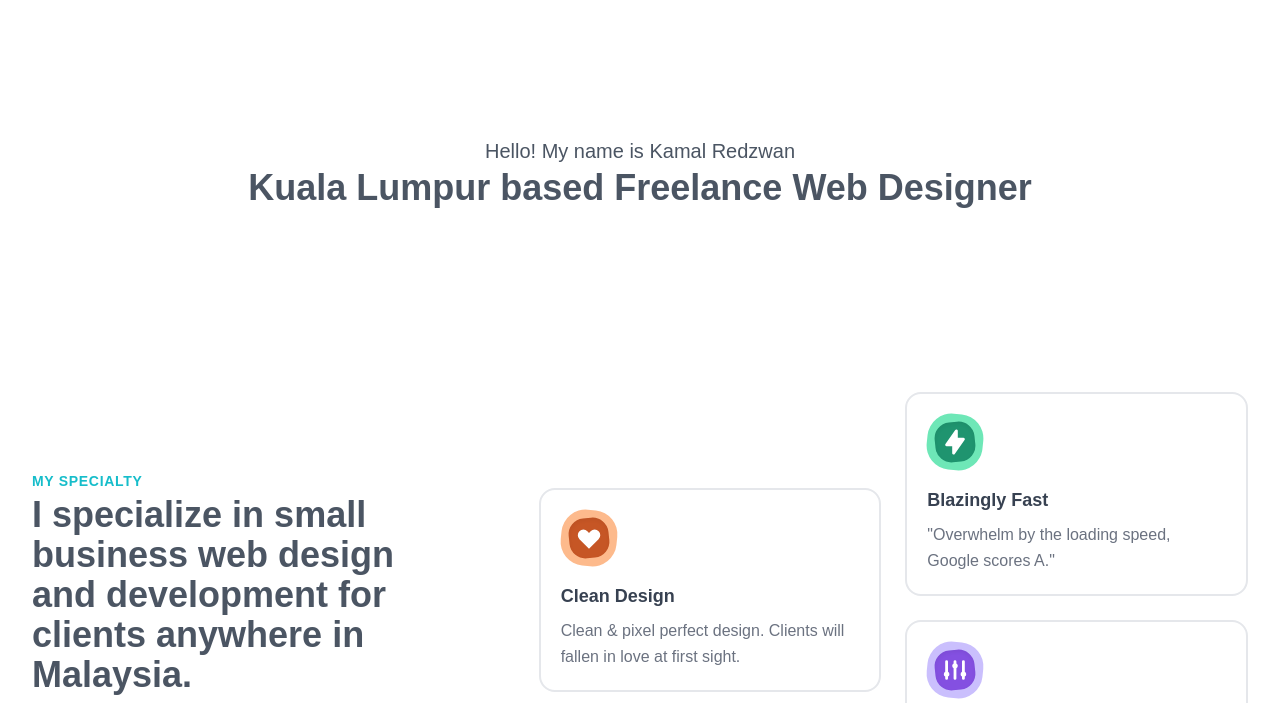
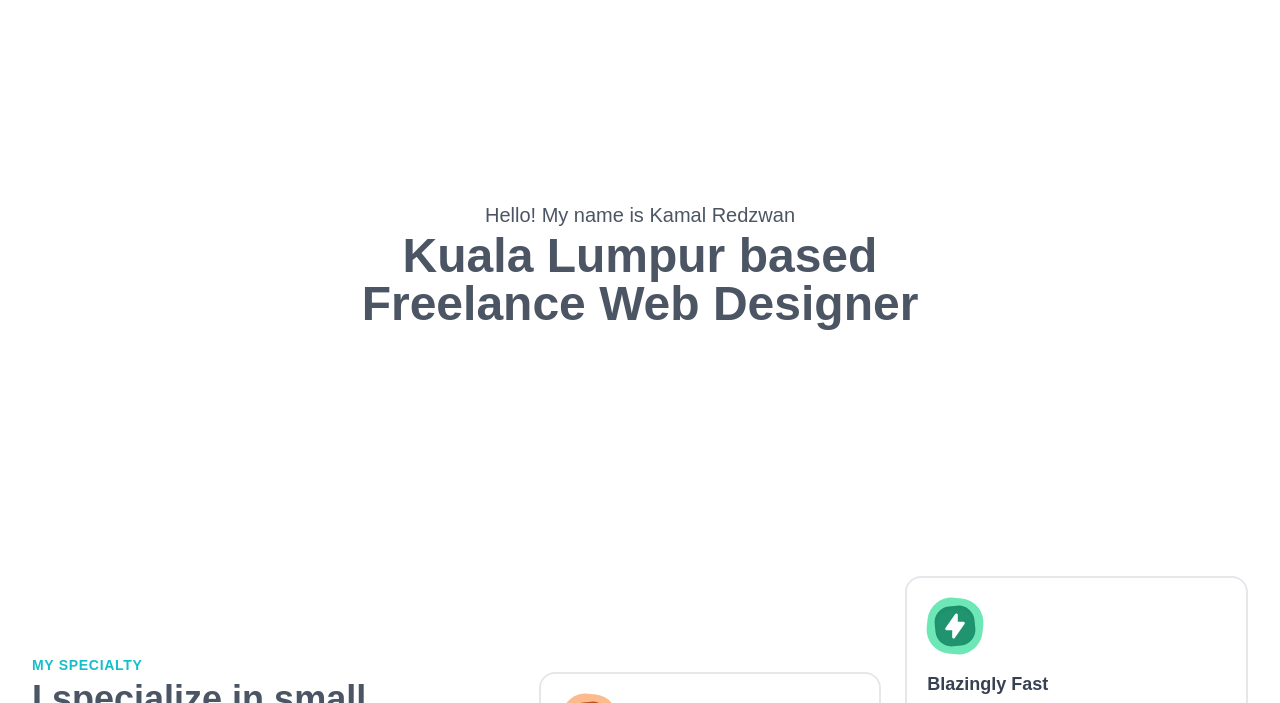
Before and after one commit to kmlrdzwn/tailwind-flowbite, a website: page index.html in a window 1280 px wide. Shown: the part 57-760 px from the top of the page. Drawn offline with Linux system fonts and the light colour scheme.

Commit message:
Adjust Hero Spacing

```diff
--- a/index.html
+++ b/index.html
@@ -76,10 +76,10 @@
 
     <!-- SECTION: HERO -->
     <section class="dark:bg-gray-800">
-      <header class="container relative mx-auto px-4 py-16 lg:px-8 lg:py-32 xl:max-w-7xl">
-        <div class="text-center">
-          <h3 class="mx-auto text-lg font-medium text-gray-600 dark:text-gray-300 md:text-xl md:leading-relaxed lg:w-2/3">Hello! My name is Kamal Redzwan</h3>
-          <h2 class="mx-auto mb-4 w-[20.5rem] text-4xl font-extrabold text-gray-600 dark:text-gray-200 md:text-4xl lg:w-full">Kuala Lumpur based Freelance Web Designer</h2>
+      <header class="container relative mx-auto px-4 py-24 lg:px-8 lg:py-48 xl:max-w-7xl">
+        <div class="">
+          <h3 class="text-lg font-medium text-gray-600 dark:text-gray-300 md:mx-auto md:text-center md:text-xl md:leading-relaxed">Hello! My name is Kamal Redzwan</h3>
+          <h2 class="mb-4 w-[70%] text-4xl font-extrabold text-gray-600 dark:text-gray-200 md:mx-auto md:w-[60%] md:text-center md:text-5xl xl:w-[55%]">Kuala Lumpur based Freelance Web Designer</h2>
           <!-- <h4 class="mx-auto text-base font-medium text-gray-600 dark:text-gray-300 md:text-xl md:leading-relaxed lg:w-2/3">I turn ides into beautiful things.</h4> -->
         </div>
       </header>
```
Also changed, not shown: style.css.
